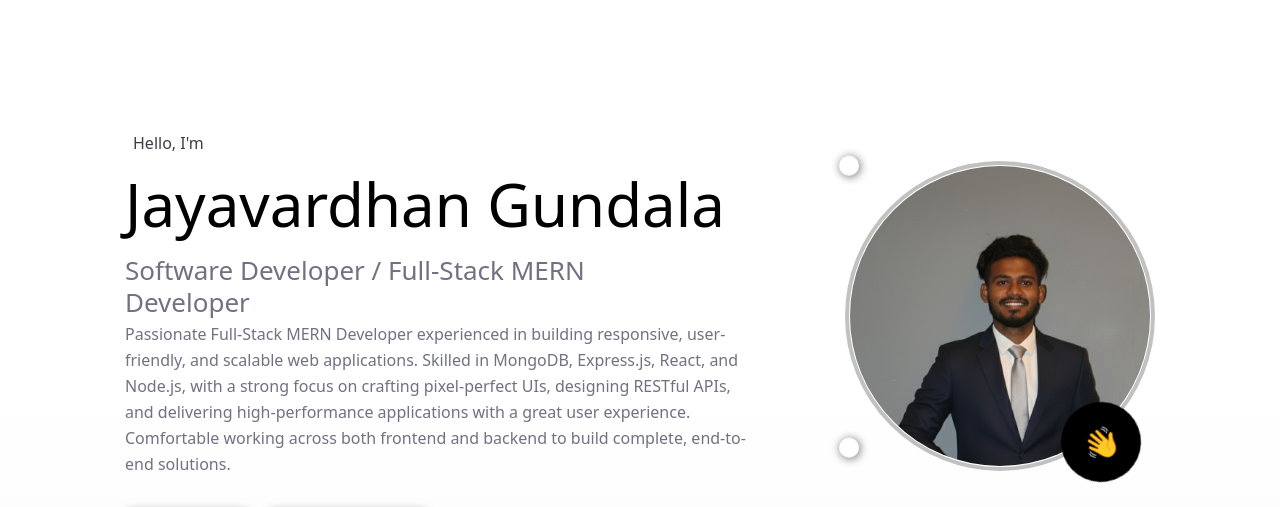
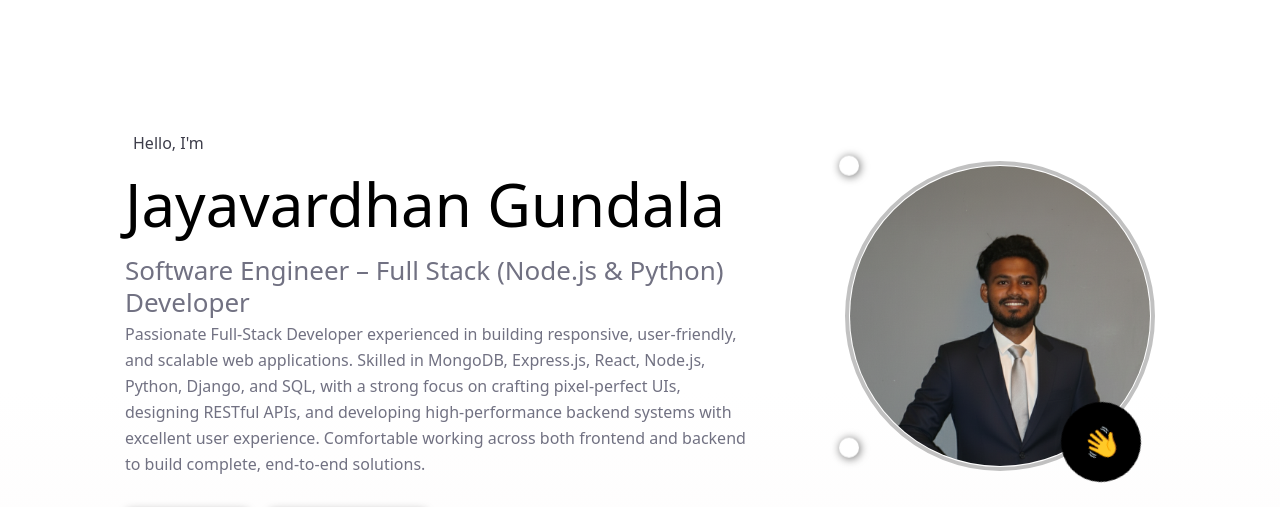
Before and after one commit to JayavardhanGundala/PORTFOLIO, a website: page index.html in a window 1280 px wide. Shown: the part 69-576 px from the top of the page. Drawn offline with nearby package versions, Linux system fonts and the light colour scheme.

Commit message:
Informataion updated

```diff
--- a/index.html
+++ b/index.html
@@ -49,8 +49,8 @@
             <div class="left">
                 <p id="lpp1">Hello, I'm</p>
                 <h1 id="lhh1">Jayavardhan Gundala</h1>
-                <h2 id="lhh2">Software Developer / Full-Stack MERN <br> Developer </h2>
-                <p id="lpp2">Passionate Full-Stack MERN Developer experienced in building responsive, user-friendly, and scalable web applications. Skilled in MongoDB, Express.js, React, and Node.js, with a strong focus on crafting pixel-perfect UIs, designing RESTful APIs, and delivering high-performance applications with a great user experience. Comfortable working across both frontend and backend to build complete, end-to-end solutions.</p>
+                <h2 id="lhh2">Software Engineer – Full Stack (Node.js & Python)<br> Developer </h2>
+                <p id="lpp2">Passionate Full-Stack Developer experienced in building responsive, user-friendly, and scalable web applications. Skilled in MongoDB, Express.js, React, Node.js, Python, Django, and SQL, with a strong focus on crafting pixel-perfect UIs, designing RESTful APIs, and developing high-performance backend systems with excellent user experience. Comfortable working across both frontend and backend to build complete, end-to-end solutions.</p>
                 <div class="btns">
                     <a href="#contact"><svg class="sv" xmlns="http://www.w3.org/2000/svg" width="24" height="24" viewBox="0 0 24 24" fill="none" stroke="currentColor" stroke-width="2" stroke-linecap="round" stroke-linejoin="round" class="lucide lucide-mail h-4 w-4" aria-hidden="true"><path d="m22 7-8.991 5.727a2 2 0 0 1-2.009 0L2 7"></path><rect x="2" y="4" width="20" height="16" rx="2"></rect></svg>Get In Touch</a>
                     <a href="https://drive.google.com/file/d/1gr9kKuymLgVap90vaDgKm6hqH8qAg2ml/view?usp=drive_link" download  target="_blank"><svg class="sv" xmlns="http://www.w3.org/2000/svg" width="24" height="24" viewBox="0 0 24 24" fill="none" stroke="currentColor" stroke-width="2" stroke-linecap="round" stroke-linejoin="round" class="lucide lucide-download h-4 w-4" aria-hidden="true"><path d="M12 15V3"></path><path d="M21 15v4a2 2 0 0 1-2 2H5a2 2 0 0 1-2-2v-4"></path><path d="m7 10 5 5 5-5"></path></svg>Download Resume</a>
--- a/script/About.js
+++ b/script/About.js
@@ -1,6 +1,6 @@
 let sboxes=document.getElementById("boxes")
 
-const arr=["Frontend Development","React.js & State Management","API Integration","Version Control (Git)","CSS Frameworks (Bootstrap, Tailwind)","Node.js","Express.js","MongoDB","SQL","CSS Frameworks (Bootstrap, Tailwind)","Python","Data Structures ","Problem Solving"];
+const arr=["Frontend Development","React.js & State Management","API Integration","Version Control (Git)","CSS Frameworks (Bootstrap, Tailwind)","Node.js","REST API","MongoDB","SQL","CSS Frameworks (Bootstrap, Tailwind)","Python","Data Structures ","Django"];
 arr.forEach(text=>{
     let t=document.createElement("span")
     t.textContent=text
```
